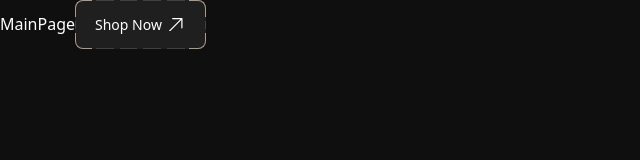
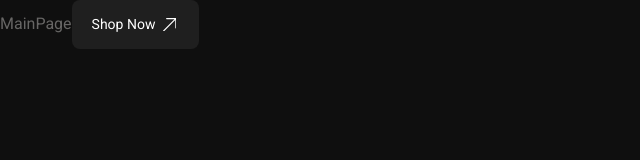
Before and after one commit to bietdoiphongchongmaquy/style-loom, a Next.js app in the folder client/: page / in a window 1280 px wide. Shown: the top 160 px of the page, without its empty margins (0-640 px from the left). Built offline with nearby package versions, Linux system fonts and the light colour scheme.

Commit message:
refactor(ui): align brand button implementation with shadcn patterns

```diff
--- a/client/src/app/(main)/page.tsx
+++ b/client/src/app/(main)/page.tsx
@@ -6,12 +6,7 @@ const MainPage = () => {
   return (
     <div>
       MainPage
-      <BrandButton
-        href="#"
-        variant="dashed"
-      >
-        shop now
-      </BrandButton>
+      <BrandButton variant="dark">shop now</BrandButton>
     </div>
   );
 };
--- a/client/src/app/globals.css
+++ b/client/src/app/globals.css
@@ -160,7 +160,7 @@
     @apply border-border outline-ring/50;
   }
   body {
-    @apply bg-dark-06 text-white;
+    @apply bg-dark-06 font-serif text-[14px] leading-[1.5] text-grey-40 md:text-[16px];
   }
 }
 
--- a/client/src/components/shared/brand/button/index.tsx
+++ b/client/src/components/shared/brand/button/index.tsx
@@ -1,15 +1,14 @@
 import React from "react";
-import Link, { LinkProps } from "next/link";
 
 import { cva, type VariantProps } from "class-variance-authority";
+import { Slot } from "radix-ui";
 
 import { cn } from "@/lib/utils";
 import ICLink from "@/components/icon/ic-link";
 
-// 1. Định nghĩa các Variant bằng CVA
 const brandButtonVariants = cva(
   // transition-colors focus-visible:outline-none disabled:pointer-events-none disabled:opacity-50
-  "relative inline-flex w-fit items-center justify-center gap-[4px] rounded-[8px] px-[20px] py-[14px] text-[14px] leading-[1.5] capitalize",
+  "relative inline-flex w-fit items-center justify-center gap-[.25rem] rounded-[.5rem] px-[1.25rem] py-[.875rem] text-[.875rem] leading-[1.5] capitalize",
   {
     variants: {
       variant: {
@@ -24,73 +23,72 @@ const brandButtonVariants = cva(
   },
 );
 
-// 2. Khai báo Props (Kết hợp thẻ <a>, Next.js LinkProps và Variant)
-export interface BrandButtonProps
-  extends
-    Omit<React.AnchorHTMLAttributes<HTMLAnchorElement>, keyof LinkProps>,
-    LinkProps,
-    VariantProps<typeof brandButtonVariants> {}
+function BrandButton({
+  className,
+  variant = "brown",
+  asChild = false,
+  children,
+  ...props
+}: React.ComponentProps<"button"> &
+  VariantProps<typeof brandButtonVariants> & {
+    asChild?: boolean;
+  }) {
+  const Comp = asChild ? Slot.Root : "button";
 
-// 3. Khởi tạo Component với forwardRef
-const BrandButton = React.forwardRef<HTMLAnchorElement, BrandButtonProps>(
-  ({ className, variant, href, children, ...props }, ref) => {
   return (
-      <Link
-        href={href}
-        ref={ref}
+    <Comp
+      data-slot="brand-button"
+      data-variant={variant}
       className={cn(brandButtonVariants({ variant, className }))}
       {...props}
     >
-        {/* NỘI DUNG CHỮ */}
-        <span className="relative z-10">{children}</span>
+      <Slot.Slottable>{children}</Slot.Slottable>
 
-        {/* ICON */}
+      {/* Icon */}
       {variant !== "brown" && (
-          <span className="relative z-10 flex size-[20px] items-center justify-center">
-            <ICLink className={cn("size-[13.75px] text-current")} />
+        <span className="relative flex size-[1.25rem] items-center justify-center">
+          <ICLink className={cn("size-[.8594rem] text-current")} />
         </span>
       )}
 
-        {/* CÁC VIỀN TRANG TRÍ RIÊNG CHO OPTION "DASHED" */}
+      {/* Border */}
       {variant === "dashed" && (
         <>
-            {/* Cạnh trên */}
-            <div className="pointer-events-none absolute top-0 right-[16.5px] left-[16.5px] flex h-px gap-[6px] px-[4px]">
+          {/* Top border */}
+          <div className="pointer-events-none absolute top-0 right-[1.0313rem] left-[1.0313rem] flex h-px gap-[.375rem] px-[.25rem]">
             <div className="h-full w-full bg-dark-25"></div>
             <div className="h-full w-full bg-dark-25"></div>
             <div className="h-full w-full bg-dark-25"></div>
             <div className="h-full w-full bg-dark-25"></div>
           </div>
 
-            {/* Cạnh dưới */}
-            <div className="pointer-events-none absolute right-[16.5px] bottom-0 left-[16.5px] flex h-px gap-[6px] px-[4px]">
+          {/* Bottom border */}
+          <div className="pointer-events-none absolute right-[1.0313rem] bottom-0 left-[1.0313rem] flex h-px gap-[.375rem] px-[.25rem]">
             <div className="h-full w-full bg-dark-25"></div>
             <div className="h-full w-full bg-dark-25"></div>
             <div className="h-full w-full bg-dark-25"></div>
             <div className="h-full w-full bg-dark-25"></div>
           </div>
 
-            {/* Cạnh trái */}
-            <div className="pointer-events-none absolute top-[16.5px] bottom-[16.5px] left-0 flex w-px py-[4px]">
+          {/* Left border */}
+          <div className="pointer-events-none absolute top-[1.0313rem] bottom-[1.0313rem] left-0 flex w-px py-[.25rem]">
             <div className="h-full w-full bg-dark-25"></div>
           </div>
 
-            {/* Cạnh phải */}
-            <div className="pointer-events-none absolute top-[16.5px] right-0 bottom-[16.5px] flex w-px py-[4px]">
+          {/* Right border */}
+          <div className="pointer-events-none absolute top-[1.0313rem] right-0 bottom-[1.0313rem] flex w-px py-[.25rem]">
             <div className="h-full w-full bg-dark-25"></div>
           </div>
 
-            {/* 4 Góc viền */}
-            <div className="pointer-events-none absolute top-0 left-0 size-[16.5px] rounded-tl-[8px] border-t border-l border-brown-60"></div>
-            <div className="pointer-events-none absolute top-0 right-0 size-[16.5px] rounded-tr-[8px] border-t border-r border-brown-60"></div>
-            <div className="pointer-events-none absolute bottom-0 left-0 size-[16.5px] rounded-bl-[8px] border-b border-l border-brown-60"></div>
-            <div className="pointer-events-none absolute right-0 bottom-0 size-[16.5px] rounded-br-[8px] border-r border-b border-brown-60"></div>
+          {/* 4 Corners */}
+          <div className="pointer-events-none absolute top-0 left-0 size-[1.0313rem] rounded-tl-[.5rem] border-t border-l border-brown-60"></div>
+          <div className="pointer-events-none absolute top-0 right-0 size-[1.0313rem] rounded-tr-[.5rem] border-t border-r border-brown-60"></div>
+          <div className="pointer-events-none absolute bottom-0 left-0 size-[1.0313rem] rounded-bl-[.5rem] border-b border-l border-brown-60"></div>
+          <div className="pointer-events-none absolute right-0 bottom-0 size-[1.0313rem] rounded-br-[.5rem] border-r border-b border-brown-60"></div>
         </>
       )}
-      </Link>
+    </Comp>
   );
-  },
-);
-BrandButton.displayName = "BrandButton";
+}
 
 export { BrandButton, brandButtonVariants };
```
Lines whose indentation alone changed are shown as unchanged.
